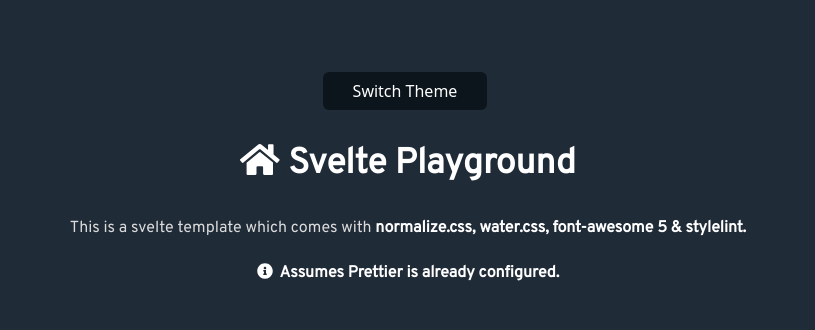
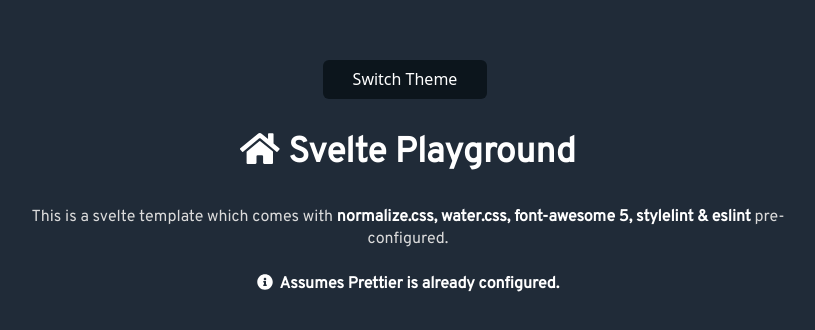
Before and after one commit to kr40/svelte-playground, a Svelte app: page / in a window 1280 px wide. Shown: the part 234-564 px from the top of the page, without its empty margins (232-1047 px from the left). Built offline with nearby package versions, Linux system fonts and the light colour scheme.

Commit message:
Changed app.svelte

```diff
--- a/src/App.svelte
+++ b/src/App.svelte
@@ -7,7 +7,8 @@
 	<h1><span><i class="fas fa-home" /></span>&nbsp;Svelte Playground</h1>
 	<p>
 		This is a svelte template which comes with <strong
-			>normalize.css, water.css, font-awesome 5 & stylelint.</strong>
+			>normalize.css, water.css, font-awesome 5, stylelint & eslint</strong>
+		pre- configured.
 		<br /><br />
 
 		<strong>
```
